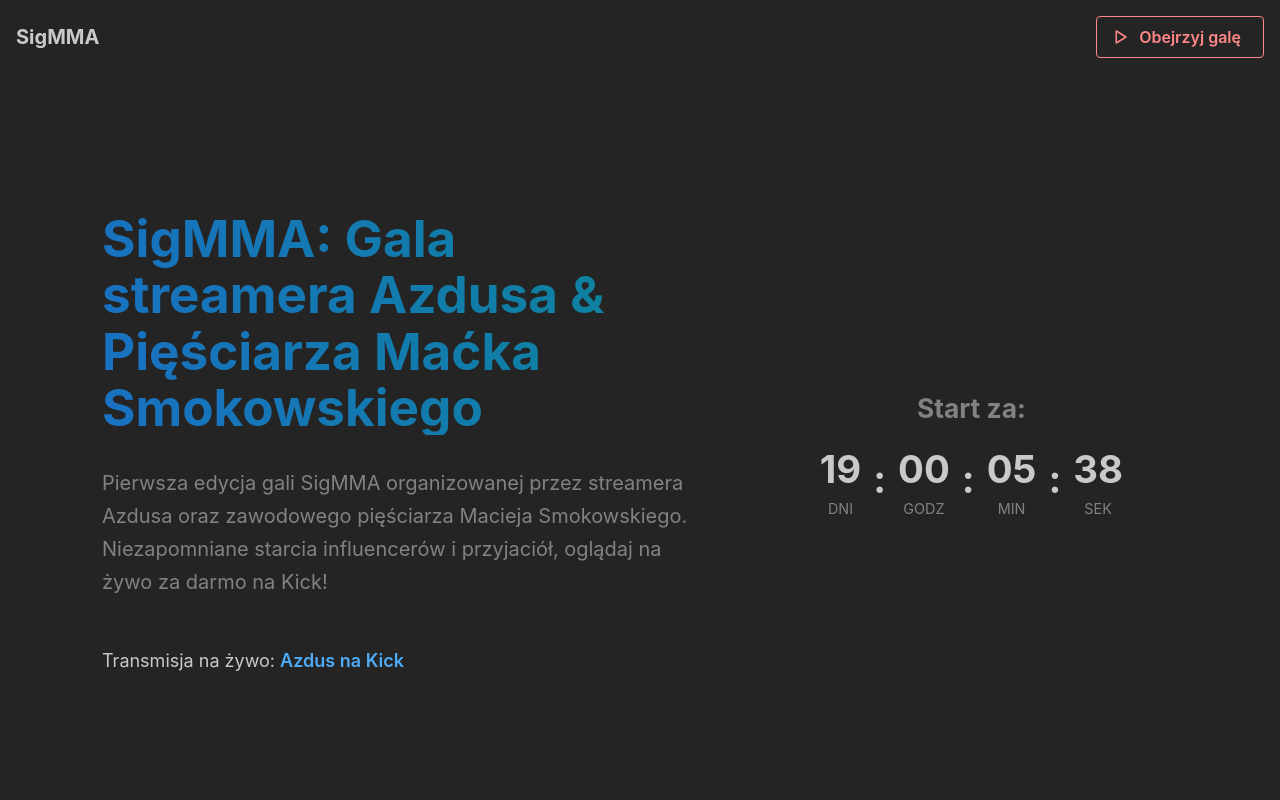
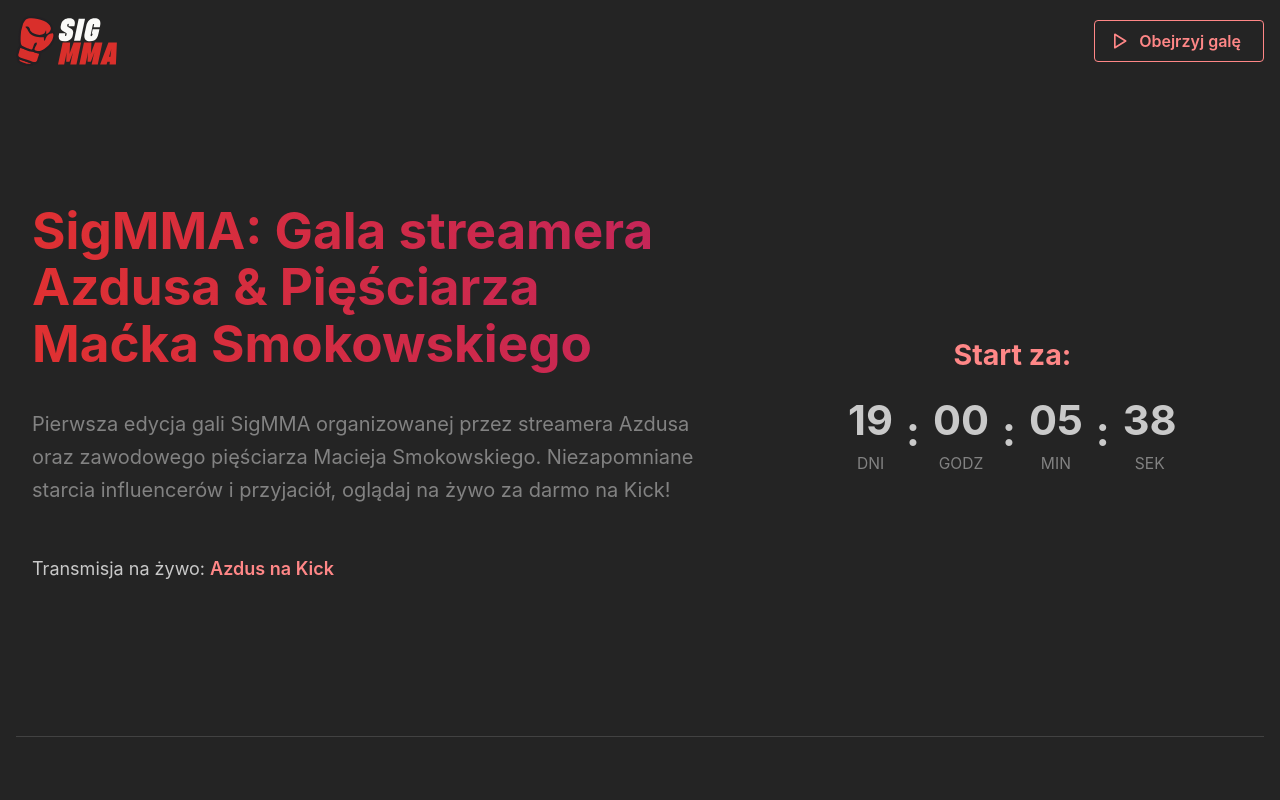
Before and after one commit to newbialywhodis/azdusmma, a Next.js app: page / in a window 1280 px wide. Shown: the top 800 px of the page. Built offline with nearby package versions, Linux system fonts and the light colour scheme.

Commit message:
Zmiany w UI głównie, ale dodane logo

```diff
--- a/src/app/components/CountdownTimer.tsx
+++ b/src/app/components/CountdownTimer.tsx
@@ -58,7 +58,7 @@
 
   return (
     <Stack align="center" gap="xs" mt="lg">
-       <Title order={3} c="dimmed">Start za:</Title>
+       <Title order={3} c="red">Start za:</Title>
         <Group gap="xs" justify="center">
             <Box ta="center">
                 <Text fz={32} fw={700}>{formatTime(timeLeft.days)}</Text>
--- a/src/app/components/Header.tsx
+++ b/src/app/components/Header.tsx
@@ -1,6 +1,6 @@
 "use client";
 
-import { Container, Group, Button, Text, Box } from '@mantine/core';
+import { Container, Group, Button, Box, Image } from '@mantine/core';
 import { IconPlayerPlay } from '@tabler/icons-react';
 import { eventDetails } from '../data/eventData';
 
@@ -9,15 +9,17 @@
     <Box component="header">
       <Container fluid p={'md'}>
         <Group justify="space-between">
-          <Text size="xl" fw={700} >
-            SigMMA
-          </Text>
+          <Image
+            src="/logo.svg"
+            alt="SigMMA Logo"
+            h={50}
+          />
           <Button
             component="a"
             href={eventDetails.streamUrl}
             target="_blank"
             rel="noopener noreferrer"
-            leftSection={<IconPlayerPlay size={18} />}
+            leftSection={<IconPlayerPlay size={20} />}
             variant="outline"
             color="red"
             size='md'
--- a/src/app/components/HeroSection.tsx
+++ b/src/app/components/HeroSection.tsx
@@ -33,7 +33,7 @@
                     rel="noopener noreferrer"
                     fw={600}
                     underline="hover"
-                    c="blue.4"
+                    c="red.4"
                   >
                   {event.streamer} na {event.streamPlatform}
                 </Anchor>
--- a/src/app/components/Organizers.tsx
+++ b/src/app/components/Organizers.tsx
@@ -8,8 +8,8 @@
 
   return (
     <Box mt="xl">
-      <Title order={2} ta="center" mb="xl">
-        Organizatorzy
+      <Title order={1} ta="center" mb="lg">
+      Organizatorzy
       </Title>
       <SimpleGrid cols={{ base: 1, sm: 2 }} spacing="xl">
         {organizers.map((organizer) => (
--- a/src/app/components/Shell.tsx
+++ b/src/app/components/Shell.tsx
@@ -11,10 +11,10 @@
 
 export default function Shell({ children }: ShellProps) {
   return (
-    <Box style={{ display: 'flex', flexDirection: 'column', minHeight: '100vh' }}>
+    <Box style={{ display: 'flex', flexDirection: 'column'}}>
       <Header />
       <Box component="main" style={{ flexGrow: 1 }}>
-        <Container size="lg" py="md">
+        <Container size="xl">
           {children}
         </Container>
       </Box>
--- a/src/app/components/heroSection.module.css
+++ b/src/app/components/heroSection.module.css
@@ -1,14 +1,15 @@
 .title {
     font-size: clamp(2rem, 4vw, 3.5rem);
     line-height: 1.1;
-    background: linear-gradient(80deg, var(--mantine-color-blue-filled), var(--mantine-color-cyan-filled));
+    background: linear-gradient(80deg, var(--mantine-color-red-filled), var(--mantine-color-pink-filled));
     -webkit-background-clip: text;
+    padding-bottom: 0.1em;
     -webkit-text-fill-color: transparent;
     background-clip: text;
   }
 
   .largeCountdown {
-    transform: scale(1.2);
+    transform: scale(1.3);
   }
 
   @media (max-width: 768px) {
--- a/src/app/components/theme.ts
+++ b/src/app/components/theme.ts
@@ -3,4 +3,5 @@
 import { createTheme } from '@mantine/core';
 
 export const theme = createTheme({
+    primaryColor: 'red',
 });
--- a/src/app/page.tsx
+++ b/src/app/page.tsx
@@ -13,7 +13,7 @@
     openGraph: {
       title: eventDetails.title,
       description: eventDetails.description,
-      url: 'https://twoja-domena.pl',
+      url: 'https://azdusmma.vercel.app/',
       type: 'website',
     },
     twitter: {
@@ -28,7 +28,7 @@
   return (
     <Stack gap="xl">
       <HeroSection event={eventDetails} />
-      <Divider my="md" />
+      <Divider />
       <Organizers />
       <FightList fights={fights} />
       <Divider my="md" />
```
Also changed, not shown: public/images/logo.png (added), public/logo.svg (added).
